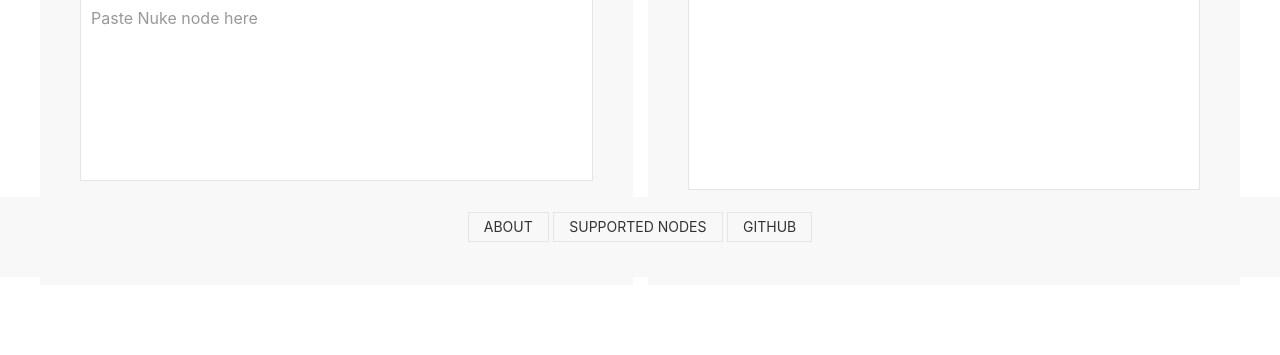
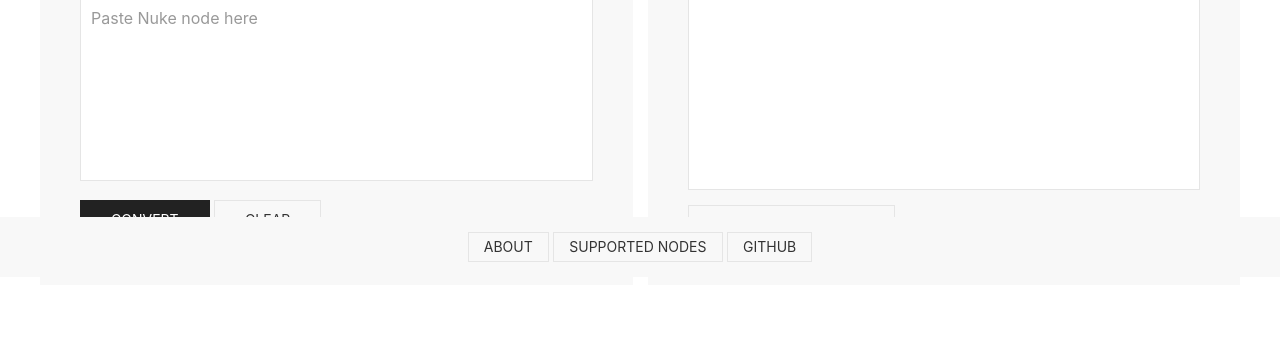
Before and after one commit to jontypressinger/nusion, a Flask app: page / in a window 1280 px wide. Shown: the part 523-878 px from the top of the page. Run offline with Flask 2, Linux system fonts and the light colour scheme; some libraries are stand-ins or nearby versions.

Commit message:
change footer margin

```diff
--- a/app/templates/form.html
+++ b/app/templates/form.html
@@ -82,11 +82,9 @@
     </div>
 
     <div class="nu-position-bottom-fixed uk-background-muted uk-text-center uk-padding-small">
-      <div class="uk-margin">
           <a class="uk-button uk-button-default uk-button-small" href="#nu-about-modal" uk-toggle>About</a>
           <a class="uk-button uk-button-default uk-button-small" href="#nu-supported-modal" uk-toggle>Supported Nodes</a>
           <a class="uk-button uk-button-default uk-button-small" href="https://github.com/ontyj/nusion">GitHub</a>
-      </div>
     </div>
 
     <!-- resolution modal -->
```
